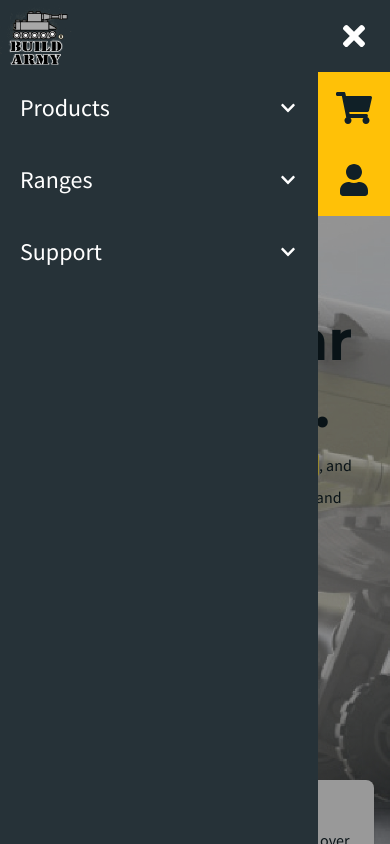
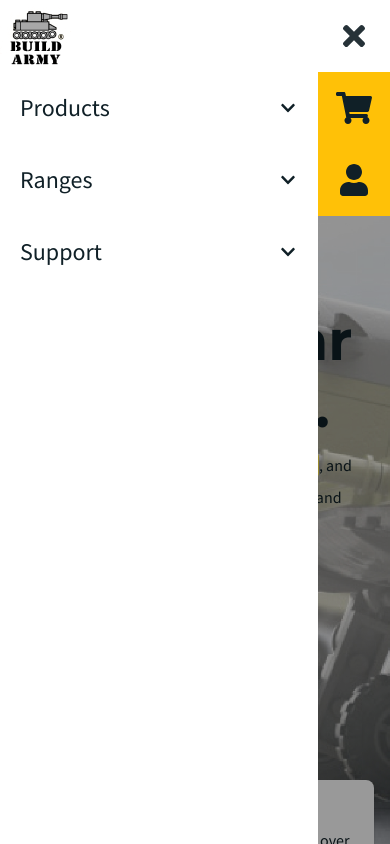
Before and after one commit to jenewland1999/buildarmy, a Next.js app: page / in a window 390 px wide. Both pictures are taken after a click on the button 36 px from the left and 36 px from the top of the page. Shown: the top 844 px of the page. Built offline with nearby package versions, Linux system fonts and the light colour scheme; what @tailwindcss/typography would draw is missing.

Commit message:
💄 Update mobile nav to light theme colours

```diff
--- a/src/components/NavMenu.tsx
+++ b/src/components/NavMenu.tsx
@@ -10,22 +10,22 @@ type AppProps = {
 
 const NavMenu = ({ closeHandler }: AppProps) => (
   <div className="fixed inset-0 grid grid-cols-[auto,72px]">
-    <div className="bg-secondary-dark">
+    <div className="bg-primary-lightest">
       {/* // ! The image component is dumb and adds additional height to the image thus a wrapper div is needed */}
       <div className="h-[72px] w-[72px]">
         <Image src="/images/Logo__img@2x.png" alt="" height={72} width={72} />
       </div>
       <nav>
         <ul>
-          <li className="p-5 transition hover:bg-secondary text-primary-lightest flex items-center justify-between">
+          <li className="p-5 transition  text-secondary-darkest flex items-center justify-between">
             <span className="text-2xl">Products</span>
             <FontAwesomeIcon fixedWidth icon="chevron-down" />
           </li>
-          <li className="p-5 transition hover:bg-secondary text-primary-lightest flex items-center justify-between">
+          <li className="p-5 transition text-secondary-darkest flex items-center justify-between">
             <span className="text-2xl">Ranges</span>
             <FontAwesomeIcon fixedWidth icon="chevron-down" />
           </li>
-          <li className="p-5 transition hover:bg-secondary text-primary-lightest flex items-center justify-between">
+          <li className="p-5 transition  text-secondary-darkest flex items-center justify-between">
             <span className="text-2xl">Support</span>
             <FontAwesomeIcon fixedWidth icon="chevron-down" />
           </li>
@@ -34,7 +34,7 @@ const NavMenu = ({ closeHandler }: AppProps) => (
     </div>
     <div>
       <button
-        className="py-5 px-4 leading-none bg-secondary-dark text-primary-lightest"
+        className="py-5 px-4 leading-none text-secondary-dark bg-primary-lightest"
         onClick={closeHandler}
       >
         <FontAwesomeIcon fixedWidth icon="times" size="2x" />
```
